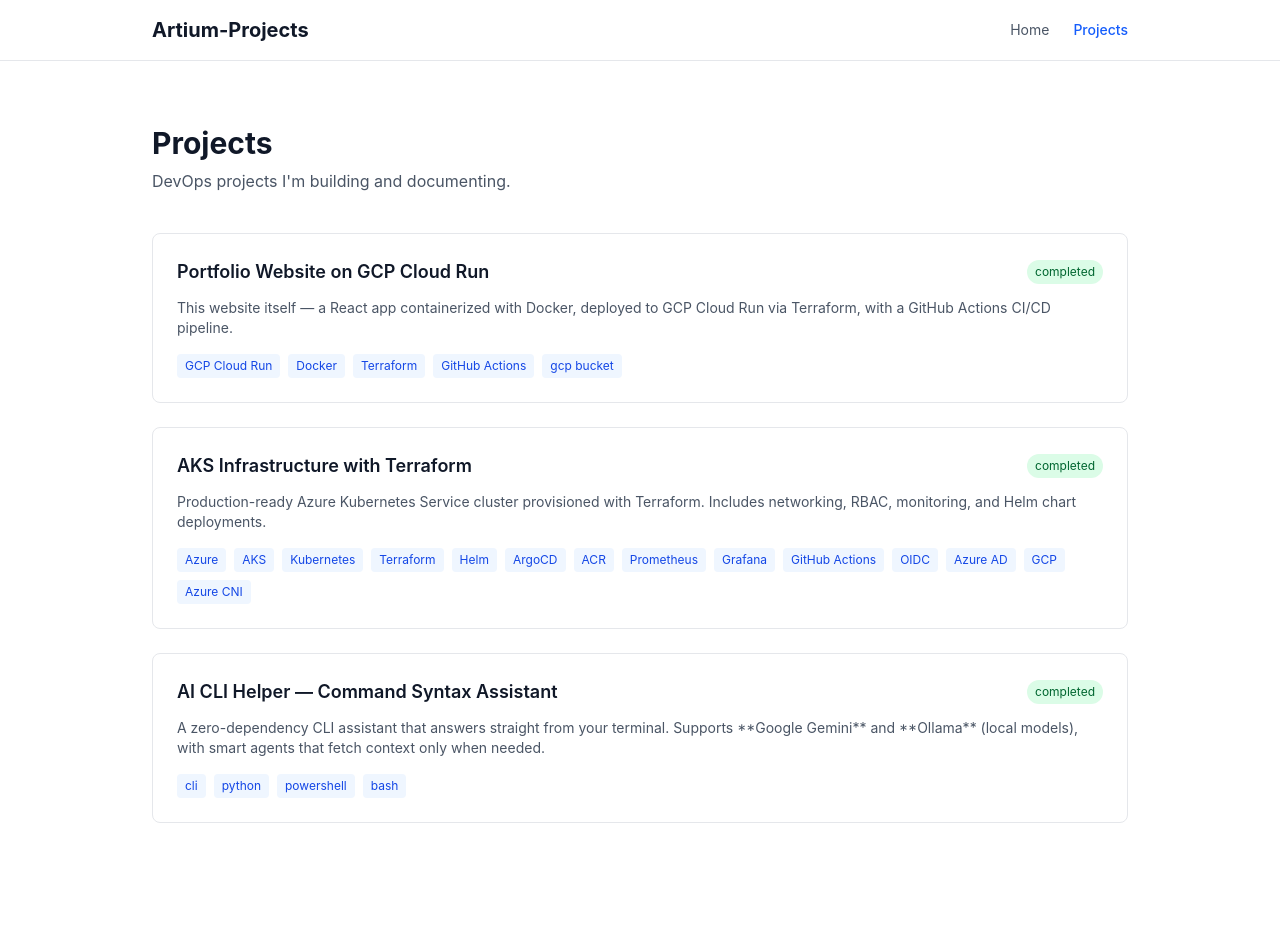
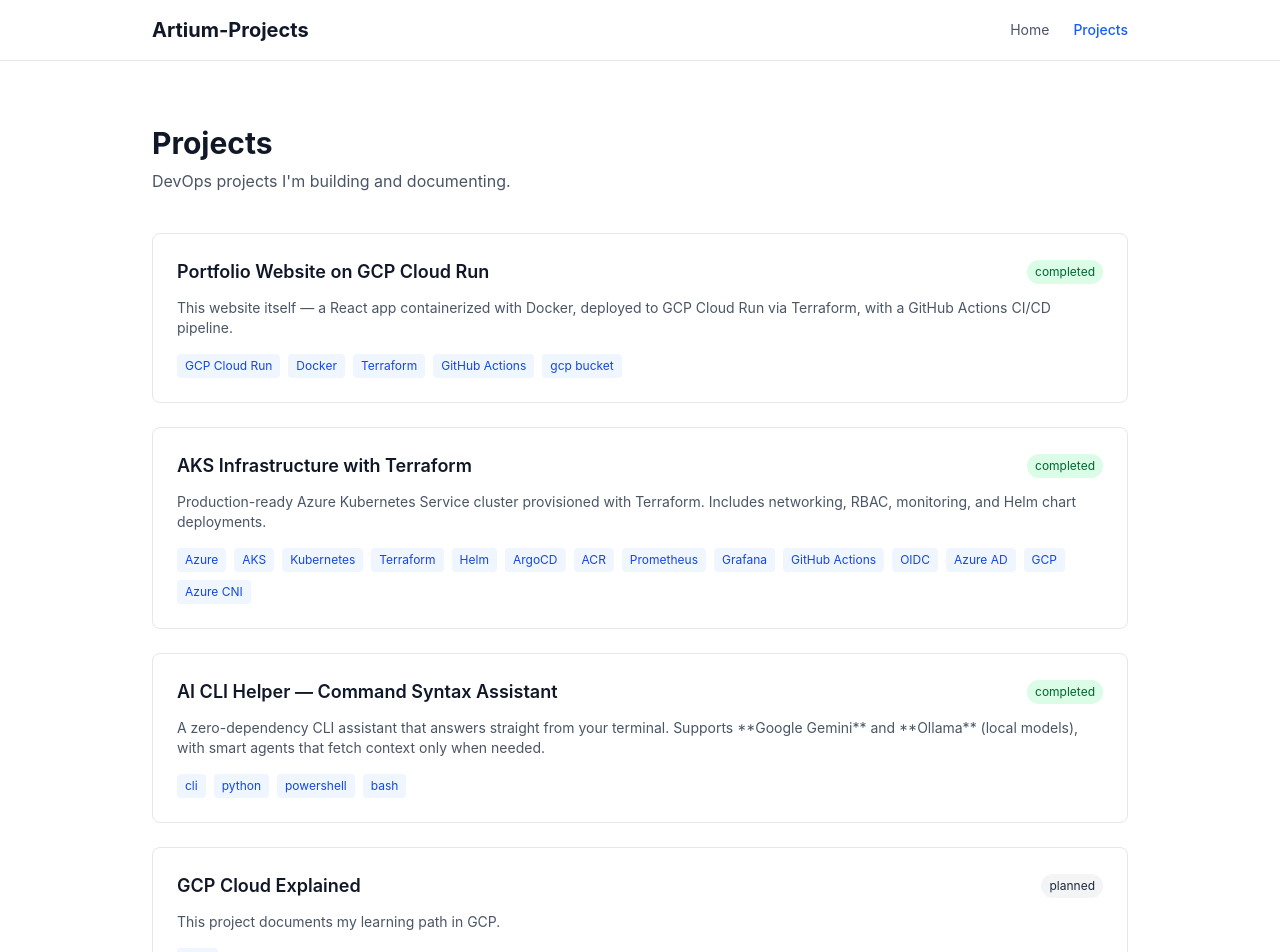
Before and after one commit to myusername68/artium-projects, a React (Vite) app in the folder website/: page /projects in a window 1280 px wide. Shown: the top 952 px of the page. Before the commit the page ends 887 px from the top, so only its background shows below. Built offline with nearby package versions, Linux system fonts and the light colour scheme.

Commit message:
feature: added new project plan

```diff
--- a/website/src/data/projects.ts
+++ b/website/src/data/projects.ts
@@ -63,4 +63,13 @@ export const projects: Project[] = [
     remoteDocsUrl: "https://raw.githubusercontent.com/myusername68/ak-cli/main/README.md",
 
   },
+  {
+    id: "GCP-cloud-explained",
+    title: "GCP Cloud Explained",
+    description:
+      "This project documents my learning path in GCP.",
+    tools: ["GCP"],
+    status: "planned",
+  },
+
 ];
```
